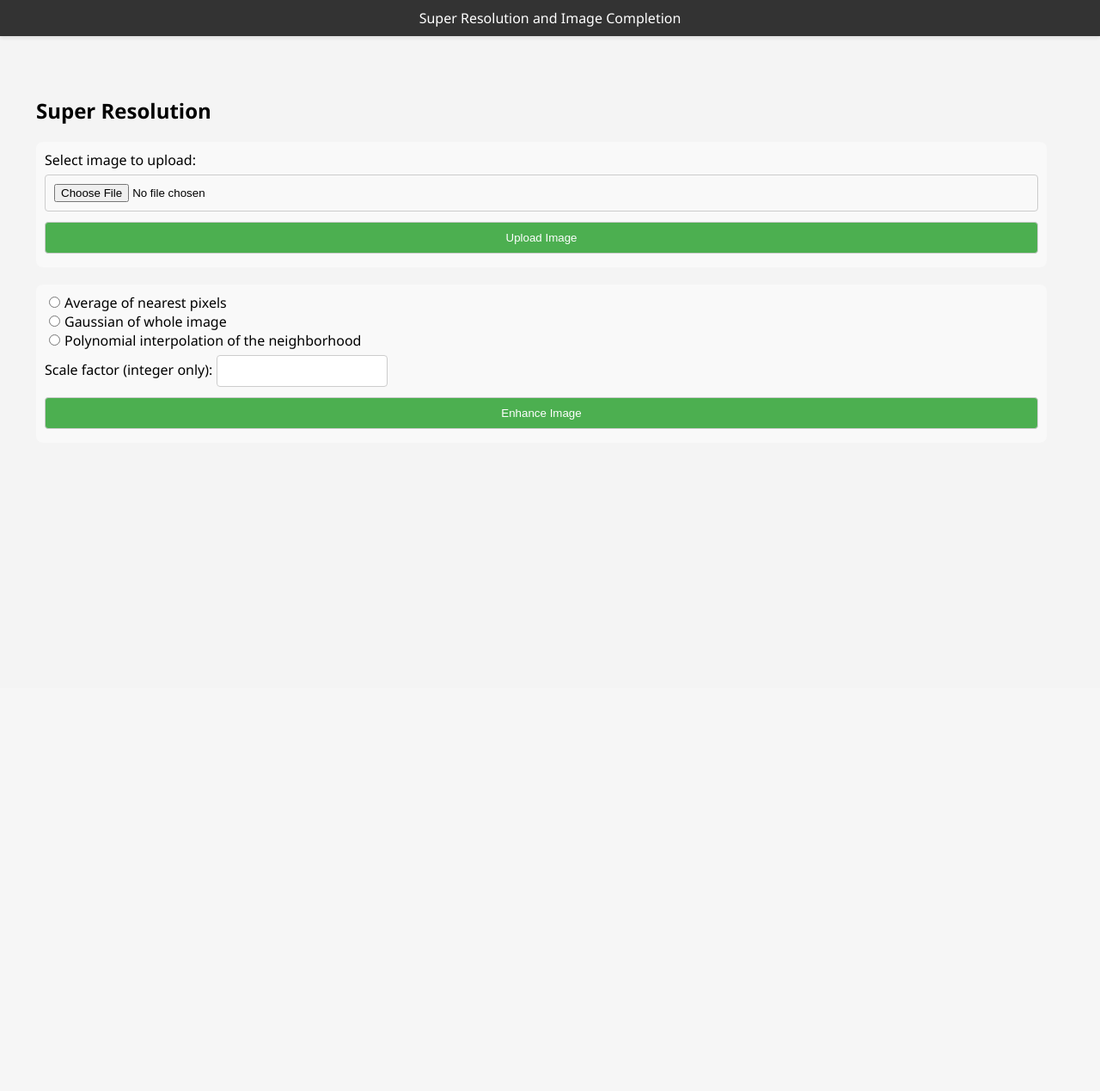
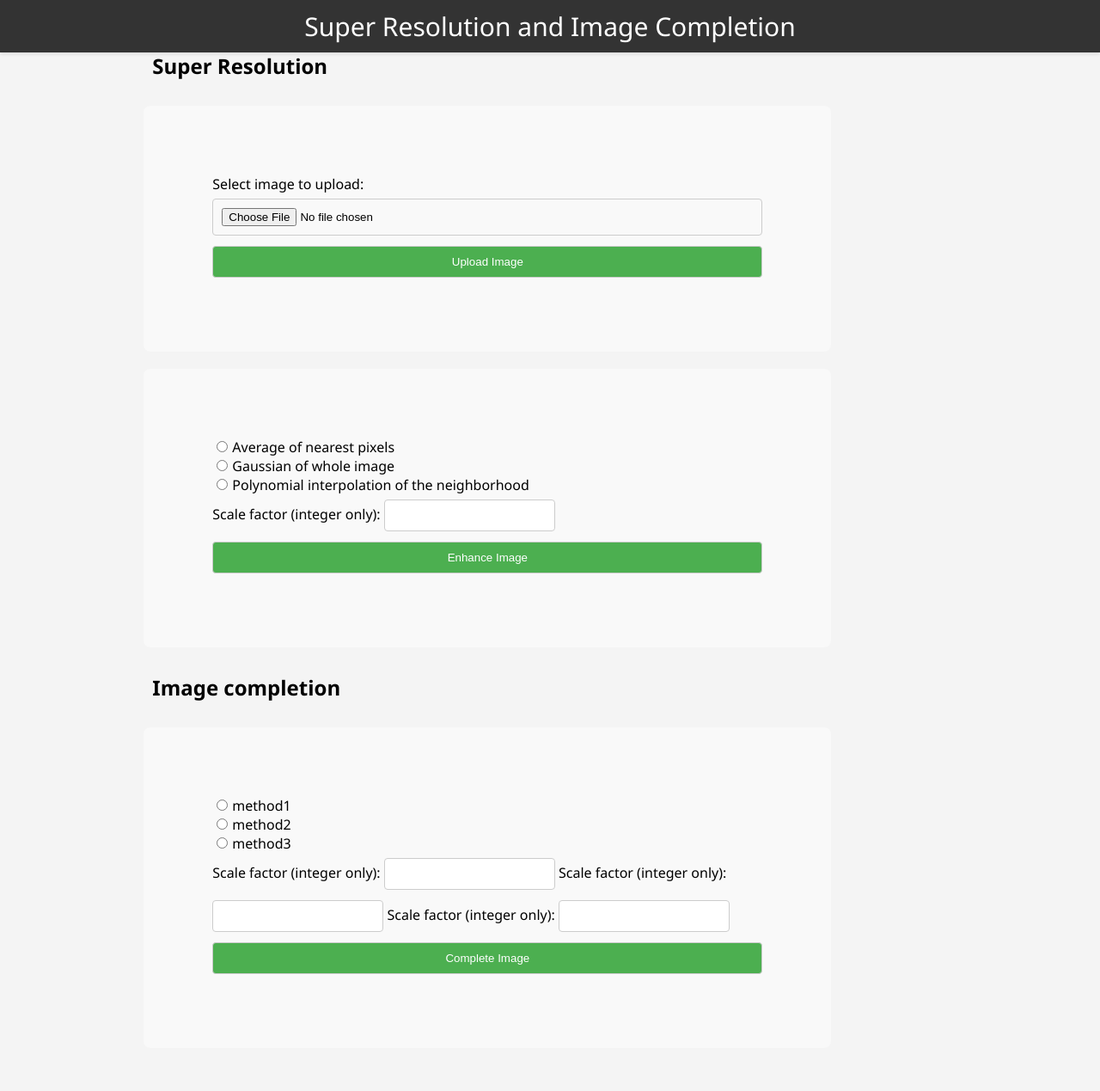
Before and after one commit to DanZlotnikov/ICBV24_PROJ, a Flask app: page / in a window 1280 px wide. Shown: the whole page at 86% size. Before the commit the page ends 499 px from the top, so only its background shows below. Run offline with Flask 3, Linux system fonts and the light colour scheme.

Commit message:
more refinements

```diff
--- a/src/GUI/app.py
+++ b/src/GUI/app.py
@@ -1,11 +1,14 @@
 import time
 
-from flask import Flask, render_template, request, redirect, url_for, send_from_directory, flash
+from flask import Flask, render_template, request, redirect, send_from_directory, flash
 from werkzeug.utils import secure_filename
 import os
+from urllib.parse import urlparse
 
 app = Flask(__name__, static_folder='static')
 app.config['UPLOAD_FOLDER'] = '../uploads/'
+app.config['PROCESSED_FOLDER'] = '../processed/'
+
 app.config['ALLOWED_EXTENSIONS'] = {'png', 'jpg', 'jpeg'}
 
 
@@ -31,7 +34,6 @@ def upload_file():
         return render_template('index.html', uploaded_image=filename)
 
 
-
 @app.route('/process-rect', methods=['POST'])
 def process_rect():
     data = request.get_json()
@@ -40,17 +42,37 @@ def process_rect():
     x, x_delta, y, y_delta = data['startX'], data['startX'] + data['w'], data['startY'], data['startY'] + data['h']
     x, x_delta, y, y_delta = int(x), int(x_delta), int(y), int(y_delta)
     print(x, x_delta, y, y_delta)
+
     return 'Rectangle processed', 200
+
+
+@app.route('/uploads/<filename>')
+def uploaded_file(filename):
+    return send_from_directory(app.config['UPLOAD_FOLDER'], filename)
+
+
+@app.route('/processed/<filename>')
+def processed_file(filename):
+    return send_from_directory(app.config['PROCESSED_FOLDER'], filename)
 
 
 @app.route('/process-image', methods=['POST'])
 def process_image():
+    image_path = request.form['imageSrc']
+    parsed_url = urlparse(image_path)
+    image_name = os.path.basename(parsed_url.path)
+
     if request.method == 'POST':
         # Capture the form data
         method = request.form.get('method')
         scale = request.form.get('scale')
         time.sleep(5)
-        return 'Rectangle processed', 200
+        before_image_name = image_name  # Extract this from the form as you have been
+        after_image_name = 'processed_' + image_name  # Assuming you name the processed file this way
+
+        return render_template('before_vs_after.html',
+                               before_image_name=before_image_name,
+                               after_image_name=after_image_name)
 
 
 @app.route('/')
@@ -59,10 +81,5 @@ def index():
     return render_template('index.html', method=None, scale=None)
 
 
-@app.route('/uploads/<filename>')
-def uploaded_file(filename):
-    return send_from_directory(app.config['UPLOAD_FOLDER'], filename)
-
-
 if __name__ == '__main__':
     app.run(debug=True)
--- a/src/GUI/static/scripts/index.js
+++ b/src/GUI/static/scripts/index.js
@@ -1,5 +1,9 @@
 function onImageLoad() {
+    scrollToEnhanceSection()
     var image = document.getElementById('uploadedImage');
+    var imagePath = image.getAttribute('src'); // This gets the full URL of the image
+    var imageName = imagePath.split('/').pop(); // This splits the path by '/' and gets the last segment
+
     var canvas = document.getElementById('imageCanvas');
     var ctx = canvas.getContext('2d');
 
@@ -42,6 +46,7 @@
         var pos = getMousePos(canvas, e);
         rect.startX = pos.x;
         rect.startY = pos.y;
+        rect.Name = imageName;
         drag = true;
     }
 
@@ -53,6 +58,9 @@
             ctx.clearRect(0, 0, canvas.width, canvas.height);
             ctx.setLineDash([6]);
             ctx.strokeStyle = '#4CAF50'
+            ctx.fillStyle = 'rgba(76, 175, 80, 0.5)'; // semi-transparent green
+            ctx.fillRect(rect.startX, rect.startY, rect.w, rect.h); // Fill the rectangle with color
+
             ctx.strokeRect(rect.startX, rect.startY, rect.w, rect.h);
         }
     }
@@ -68,3 +76,18 @@
 
     init();
 }
+
+
+function scrollToEnhanceSection() {
+    // Get the element you want to scroll to
+    var element = document.getElementById("enhanceImageSection");
+    // Use scrollIntoView to scroll to the element
+    element.scrollIntoView({ behavior: 'smooth' });
+}
+
+
+window.onload = function() {
+// Set the hidden input's value to the image source
+var imageSrc = document.getElementById('uploadedImage').src;
+document.getElementById('imageSrc').value = imageSrc;
+};
--- a/src/GUI/static/style/index.css
+++ b/src/GUI/static/style/index.css
@@ -9,11 +9,16 @@ body {
     justify-content: center;
 }
 #headline {
+    position: fixed;
+    top: 0;
+    left: 0;
     background-color: #333;
+    font-size: 30px;
     color: #fff;
     padding: 10px 0;
     width: 100%;
     text-align: center;
+    z-index: 10;
     margin-bottom: 20px;
     box-shadow: 0 2px 4px rgba(0,0,0,0.1);
 }
@@ -21,10 +26,12 @@ body {
     width: 95%;
     margin: 20px auto;
     display: flex;
-    flex-wrap: wrap; /* This ensures that content will wrap if the screen is too small */
+    justify-content: space-evenly;
+    flex-wrap: wrap;
 }
 #left-column {
-    flex: 1 1 40%; /* Use flex-basis for initial size, instead of width */
+    flex: 1 1 40%;
+    max-width: 800px;
     margin: 10px;
     box-sizing: border-box;
 }
@@ -34,16 +41,22 @@ body {
     align-items: center;
     padding: 10px;
 }
+h2{
+    padding: 10px;
+}
 img {
+    display: block;
+    margin: 0 auto;
     max-width: 100%;
     height: auto;
     border: 1px solid #ddd;
     border-radius: 4px;
     box-sizing: border-box;
 }
+
 form {
     background: #f9f9f9;
-    padding: 10px;
+    padding: 80px;
     border-radius: 8px;
     margin-bottom: 20px;
 }
@@ -93,12 +106,7 @@ label {
     top: 0;
     left: 0;
 }
-@media (max-width: 768px) {
-    #left-column, #right-column {
-        flex-basis: 100%;
-        max-width: 100%;
-    }
-}
+
 #loadingIndicator {
     position: fixed; /* or absolute */
     top: 50%;
--- a/src/GUI/templates/index.html
+++ b/src/GUI/templates/index.html
@@ -3,9 +3,8 @@
 <head>
     <meta charset="UTF-8">
     <meta name="viewport" content="width=device-width, initial-scale=1.0">
-    <title>Image Processing App</title>
+    <title>Image Processing</title>
     <link rel="stylesheet" type="text/css" href="{{ url_for('static', filename='style/index.css') }}">
-
 </head>
 <body>
     <script src="{{ url_for('static', filename='scripts/index.js') }}"></script>
@@ -27,15 +26,31 @@
                 Select image to upload:
                 <input type="file" name="image" accept="image/*" required>
                 <br>
-                <input type="submit" value="Upload Image">
+                <input type="submit" value="Upload Image" >
             </form>
+            <div id="enhanceImageSection">
                 <form id="processImageForm" action="/process-image" method="post">
                     <input type="radio" name="method" value="average" required>Average of nearest pixels<br>
                     <input type="radio" name="method" value="gaussian">Gaussian of whole image<br>
                     <input type="radio" name="method" value="polynomial">Polynomial interpolation of the neighborhood<br>
                     Scale factor (integer only):
                     <input type="text" name="scale" pattern="\d+" title="Integer only" required><br>
+                    <input type="hidden" name="imageSrc" id="imageSrc" value="">
                     <input type="submit" value="Enhance Image">
+                </form>
+            </div>
+                <h2>Image completion</h2>
+                <form id="completeImageForm" action="/complete-image" method="post">
+                <input type="radio" name="method" value="method1" required>method1<br>
+                <input type="radio" name="method" value="method2" required>method2<br>
+                <input type="radio" name="method" value="method3" required>method3<br>
+                Scale factor (integer only):
+                <input type="text" name="param1" pattern="\d+" title="Integer only" required>
+                Scale factor (integer only):
+                <input type="text" name="param2" pattern="\d+" title="Integer only" required>
+                Scale factor (integer only):
+                <input type="text" name="param3" pattern="\d+" title="Integer only" required>
+                <input type="submit" value="Complete Image">
             </form>
         </div>
 
```
Also changed, not shown: src/GUI/templates/before_vs_after.html (added, +37 -0 lines), src/processed/processed_11111.jpeg (added). Lines whose indentation alone changed are shown as unchanged.
